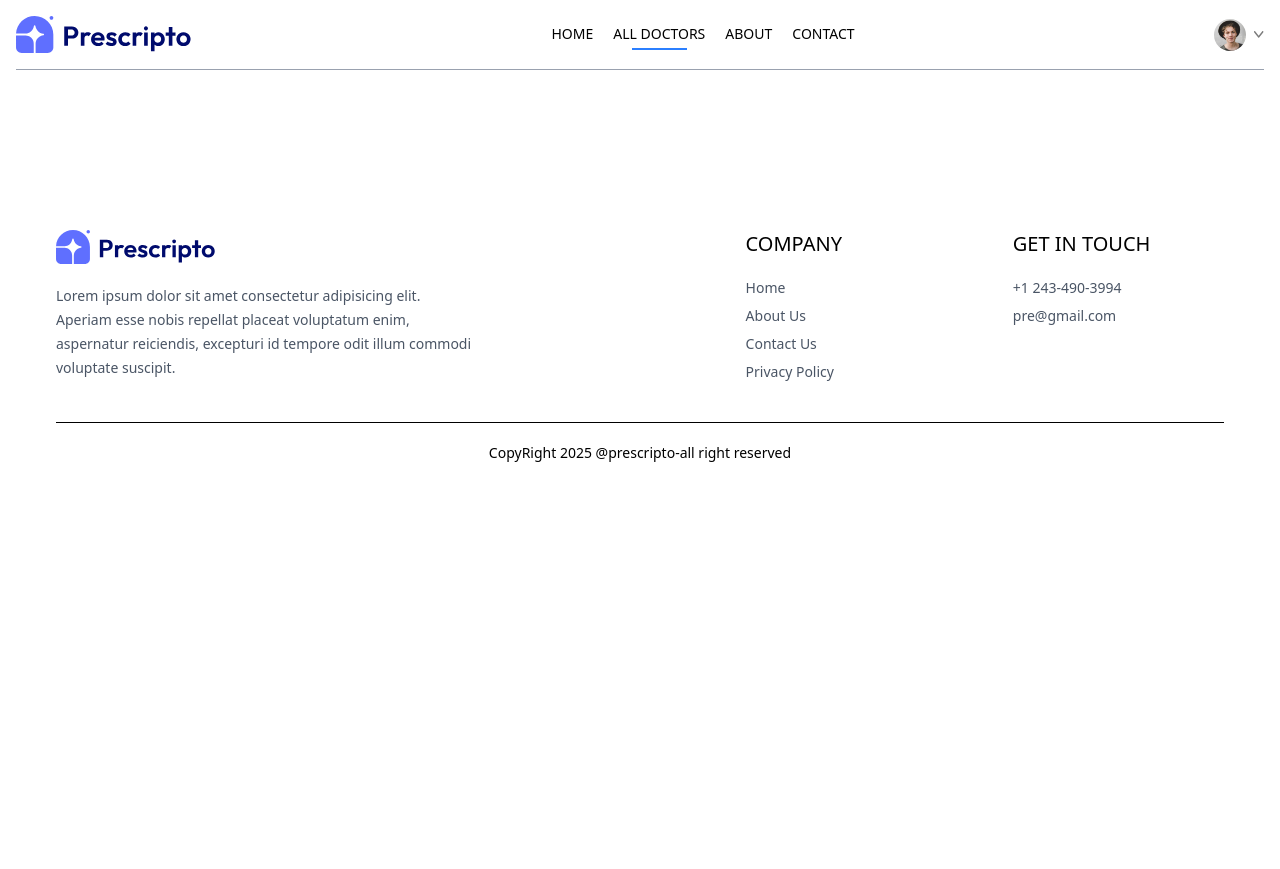
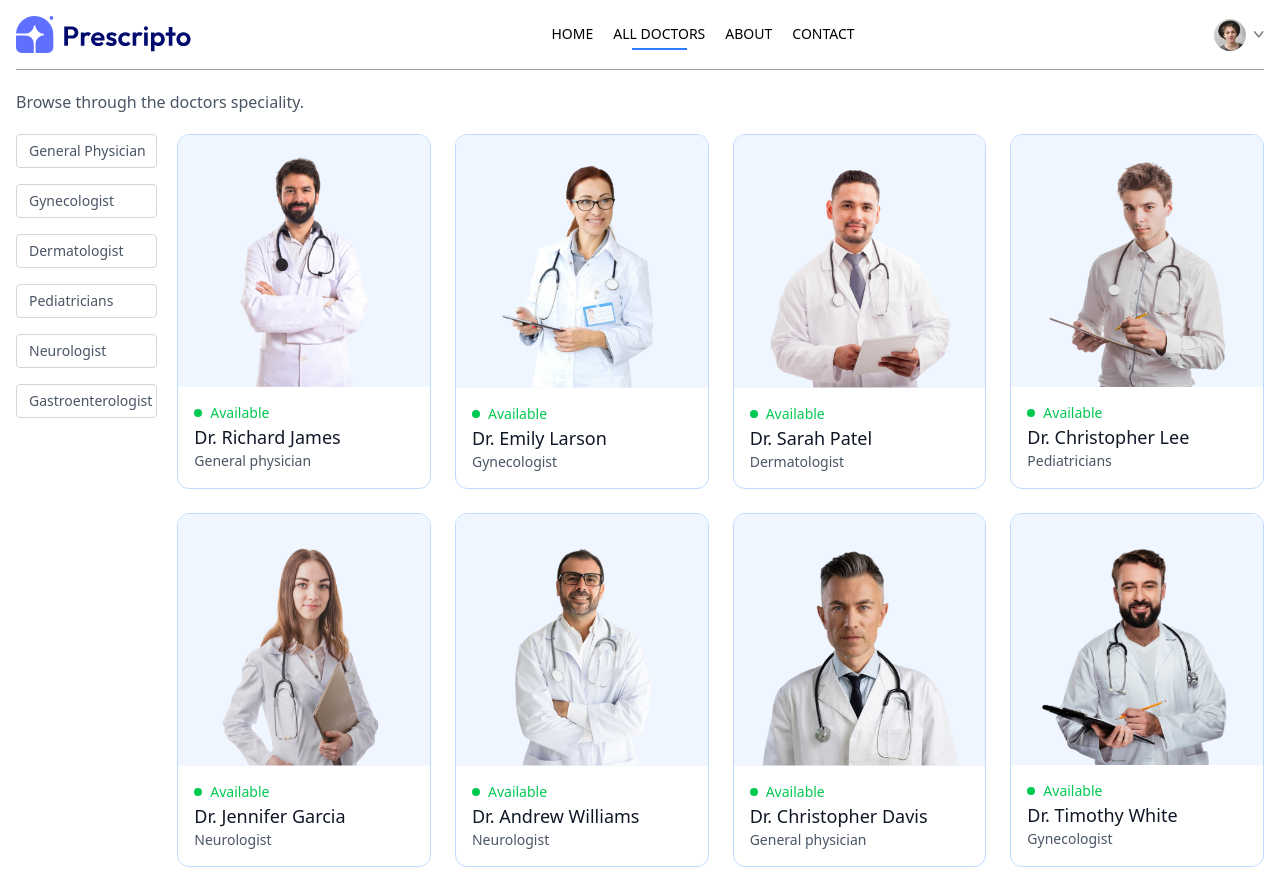
Before and after one commit to vaishal58/doctor-booking-app, a React (Vite) app in the folder frontend/: page /doctors in a window 1280 px wide. Shown: the top 869 px of the page. Before the commit the page ends 800 px from the top, so only its background shows below. Built offline with nearby package versions, Linux system fonts and the light colour scheme.

Commit message:
all doctor page

```diff
--- a/frontend/src/components/Navbar.jsx
+++ b/frontend/src/components/Navbar.jsx
@@ -9,7 +9,7 @@ const Navbar = () => {
 
     return (
     <div className='flex items-center justify-between text-sm py-4 mb-5 border-b border-b-gray-400'>
-      <img className='w-44 cursor-pointer' src={assets.logo} alt=""></img>
+      <img onClick={()=>navigate('/')} className='w-44 cursor-pointer' src={assets.logo} alt=""></img>
       <ul className='hidden md:flex item-start gap-5 font-medium'>
         <NavLink to='/'>
             <li className='py-1'>HOME</li>
--- a/frontend/src/pages/Doctors.jsx
+++ b/frontend/src/pages/Doctors.jsx
@@ -1,9 +1,55 @@
-import React from 'react'
+import React, { useEffect } from 'react'
+import { useContext,useState } from 'react';
+import { useNavigate, useParams } from 'react-router-dom'
+import { AppContext } from '../context/AppContext';
 
 const Doctors = () => {
+  const {speciality}=useParams();
+  const navigate=useNavigate();
+  const [filterDoc,setfilterDoc]=useState([]);
+  const {doctors}=useContext(AppContext)
+  const applyFilter=()=>{
+    if(speciality)
+    {
+      setfilterDoc(doctors.filter(doc=>doc.speciality === speciality))
+     console.log(filterDoc)
+    }
+    else{
+      setfilterDoc(doctors)
+    }
+  }
+  useEffect(()=>{
+     applyFilter()
+  },[doctors,speciality])
   return (
     <div>
+      <p className='text-gray-600'>Browse through the doctors speciality.</p>
+      <div className='flex flex flex-col sm:flex-row items-start gap-5 mt-5'>
+        <div className='flex flex-col gap-4 text-sm text-gray-600'>
+          <p onClick={()=>{speciality==='General physician'? navigate('/doctors'): navigate('/doctors/General physician') }} className={`w-[94vw] sm:w-auto pl-3 py-1.5 pr-1 border border-gray-300 rounded transition-all cursor-pointer`}>General Physician</p>
+          <p onClick={()=>{speciality==='Gynecologist'? navigate('/doctors'): navigate('/doctors/Gynecologist') }} className={`w-[94vw] sm:w-auto pl-3 py-1.5 pr-1 border border-gray-300 rounded transition-all cursor-pointer`}>Gynecologist</p>
+          <p onClick={()=>{speciality==='Dermatologist'? navigate('/doctors'): navigate('/doctors/Dermatologist') }} className={`w-[94vw] sm:w-auto pl-3 py-1.5 pr-1 border border-gray-300 rounded transition-all cursor-pointer`}>Dermatologist</p>
+          <p onClick={()=>{speciality==='Pediatricians'? navigate('/doctors'): navigate('/doctors/Pediatricians') }} className={`w-[94vw] sm:w-auto pl-3 py-1.5 pr-1 border border-gray-300 rounded transition-all cursor-pointer`}>Pediatricians</p>
+          <p onClick={()=>{speciality==='Neurologist'? navigate('/doctors'): navigate('/doctors/Neurologist') }} className={`w-[94vw] sm:w-auto pl-3 py-1.5 pr-1 border border-gray-300 rounded transition-all cursor-pointer`}>Neurologist</p>
+          <p onClick={()=>{speciality==='Gastroenterologist'? navigate('/doctors'): navigate('/doctors/Gastroenterologist') }} className={`w-[94vw] sm:w-auto pl-3 py-1.5 pr-1 border border-gray-300 rounded transition-all cursor-pointer`}>Gastroenterologist</p>
+        </div>
+        <div className="w-full grid grid-cols-1 sm:grid-cols-2 md:grid-cols-3 lg:grid-cols-4 gap-6">
+          {filterDoc.slice(0,10).map((item,index)=>(
+           <div onClick={()=>navigate(`/appointment/${item._id}`)} className='border border-blue-200 rounded-xl overflow-hidden cursor-pointer hover:translate-y-[-10px] transition-all duration-500' key={index}>
+            <img className='bg-blue-50' src={item.image} alt=""></img>
+            <div className='p-4'>
+               <div className='flex items-center gap-2 text-sm text-center text-green-500'>
+                <p className='w-2 h-2 bg-green-500 rounded-full'></p>
+                <p>Available</p>
+               </div>
+               <p className='text-gray-900 text-lg font-medium'>{item.name}</p>
+               <p className='text-gray-600 text-sm'>{item.speciality}</p>
+            </div>
+           </div>
+        ))}
+        </div>
 
+      </div>
     </div>
   )
 }
```
